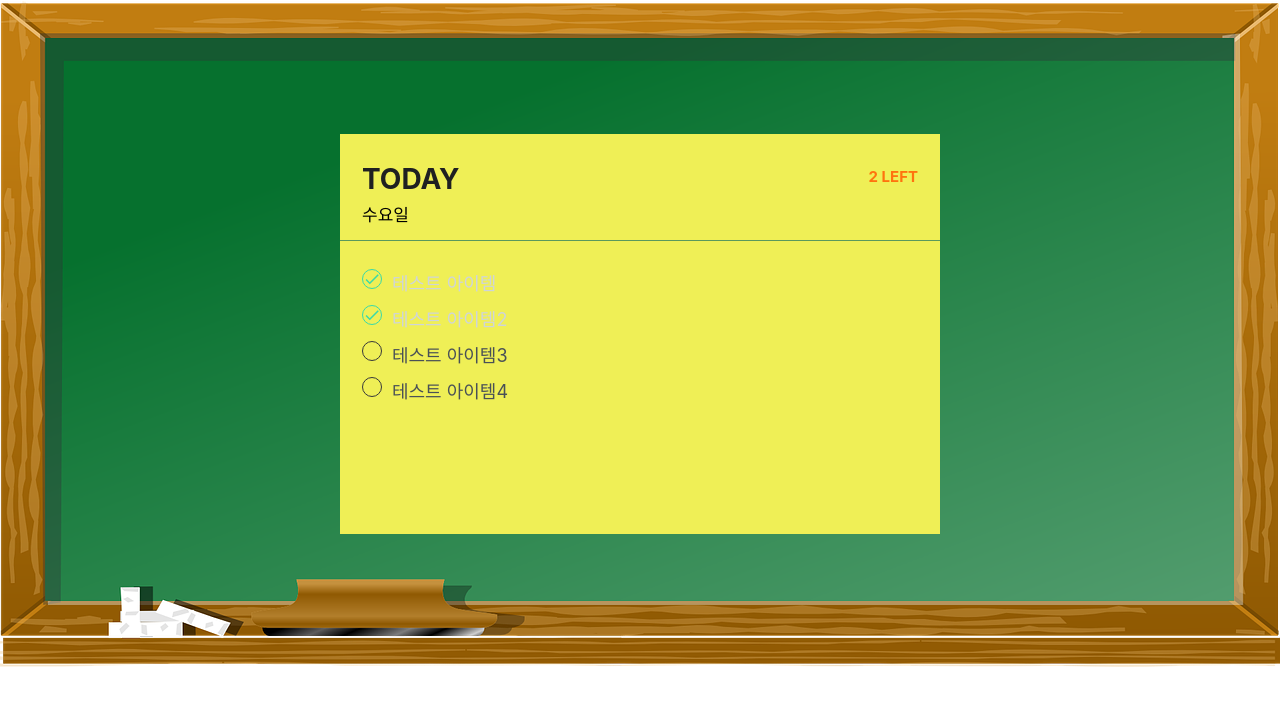
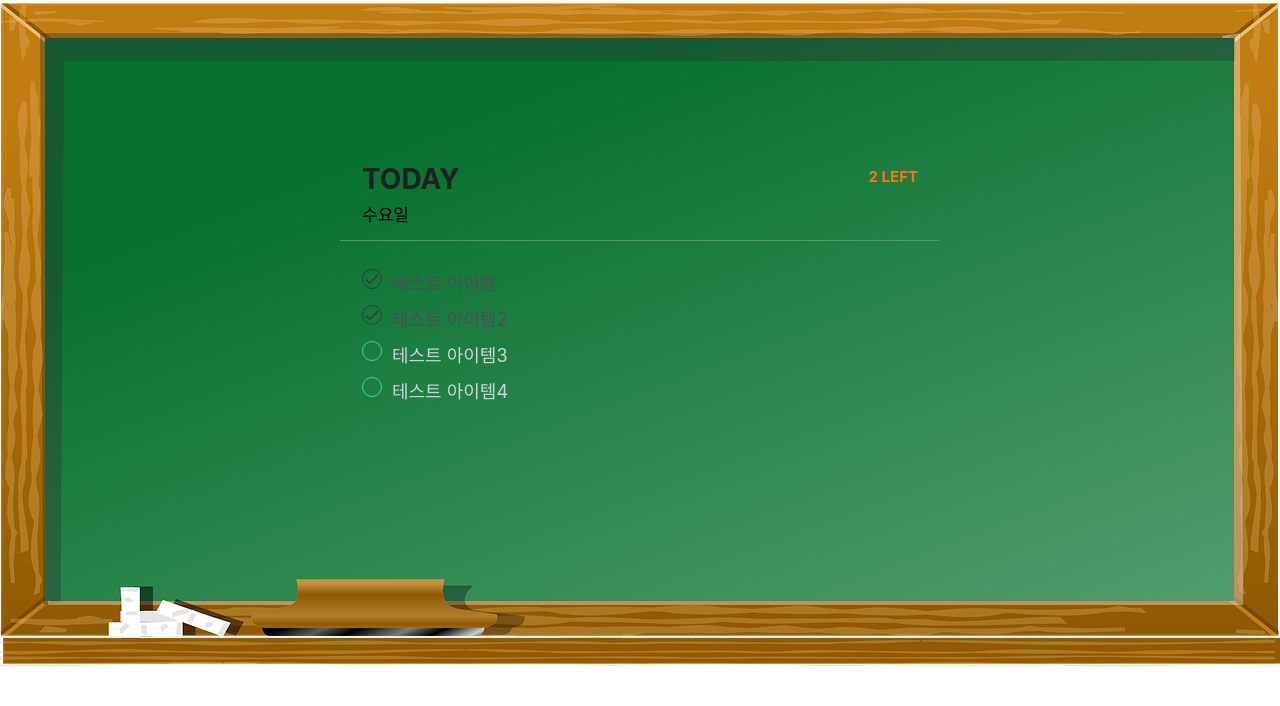
Before and after one commit to slowteady/todo-list, a React (Create React App) app: page / in a window 1280 px wide. Shown: the top 706 px of the page. Built offline with nearby package versions, Linux system fonts and the light colour scheme.

Commit message:
더 잘 보이도록 css 수정

```diff
--- a/src/components/Items.jsx
+++ b/src/components/Items.jsx
@@ -27,12 +27,12 @@ const ItemBox = styled.div`
 const Text = styled.div`
   max-width: 500px;
   flex: 1;
-  color: #495057;
+  color: #ced4da;
   font-size: 18px;
   ${(props) =>
     props.done &&
     css`
-      color: #ced4da;
+      color: #495057;
     `}
 `;
 const CheckBox = styled.div`
@@ -41,14 +41,14 @@ const CheckBox = styled.div`
   display: flex;
   margin-right: 10px;
   border-radius: 16px;
-  border: 1px solid rgb(55 56 58);
+  border: 1px solid #38d9a9;
   font-size: 18px;
   cursor: pointer;
   ${(props) =>
     props.done &&
     css`
-      border: 1px solid #38d9a9;
-      color: #38d9a9;
+      border: 1px solid rgb(55 56 58);
+      color: rgb(55 56 58);
     `}
 `;
 
--- a/src/components/Template.jsx
+++ b/src/components/Template.jsx
@@ -9,7 +9,6 @@ const TemplateBox = styled.div`
 `;
 
 const Components = styled.div`
-  background: #efef56;
   position: absolute;
   display: flex;
   flex-direction: column;
```
